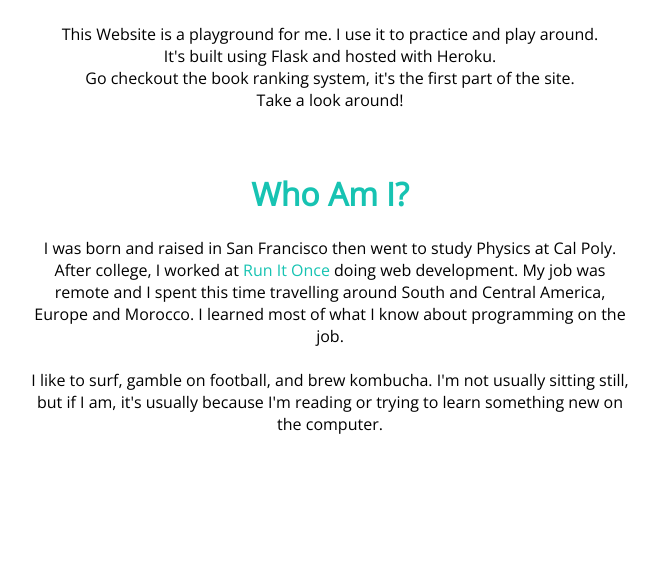
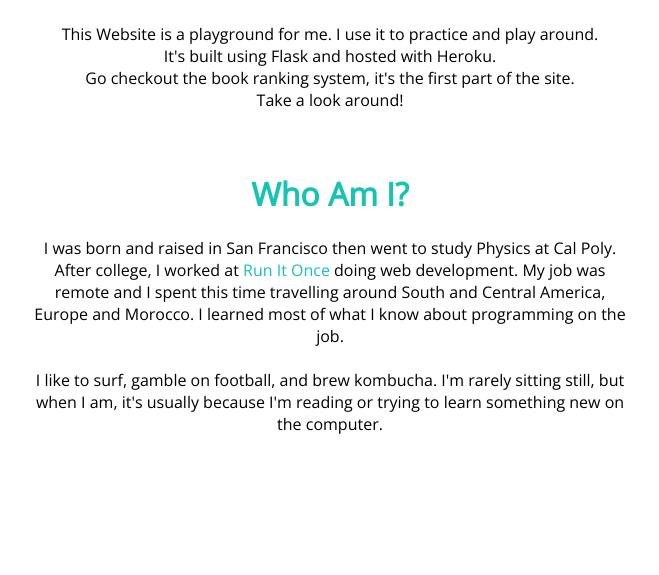
Before and after one commit to ry-werth/ryan-wonderful-website, a Flask app: page /home in a window 1280 px wide. Shown: the part 361-936 px from the top of the page, without its empty margins (310-969 px from the left). Run offline with Flask 2, Linux system fonts and the light colour scheme.

Commit message:
added logo

```diff
--- a/project1/templates/base.html
+++ b/project1/templates/base.html
@@ -9,6 +9,7 @@
         <link rel=stylesheet type=text/css href="../static/css/home.css">
         <link href="https://fonts.googleapis.com/css?family=Open+Sans&display=swap" rel="stylesheet">
         <link href="https://fonts.googleapis.com/css?family=Roboto&display=swap" rel="stylesheet">
+        <link rel="icon" href="../static/img/taco-logo.png">
     </head>
     <style>
     </style>
--- a/project1/templates/home.html
+++ b/project1/templates/home.html
@@ -29,7 +29,7 @@ home
         <h1 class="about-header light-blue-text"> Who Am I? </h1>
         <div class="about-content">
             I was born and raised in San Francisco then went to study Physics at Cal Poly. After college, I worked at <a class="light-blue-text" href="https://www.runitonce.com/" target="_blank">Run It Once</a> doing web development. My job was remote and I spent this time travelling around South and Central America, Europe and Morocco. I learned most of what I know about programming on the job.</br></br>
-            I like to surf, gamble on football, and brew kombucha. I'm not usually sitting still, but if I am, it's usually because I'm reading or trying to learn something new on the computer.
+            I like to surf, gamble on football, and brew kombucha. I'm rarely sitting still, but when I am, it's usually because I'm reading or trying to learn something new on the computer.
         </div>
     </div>
 {% endblock %}
```
Also changed, not shown: project1/static/img/taco-logo.png (added), 2 other files.
